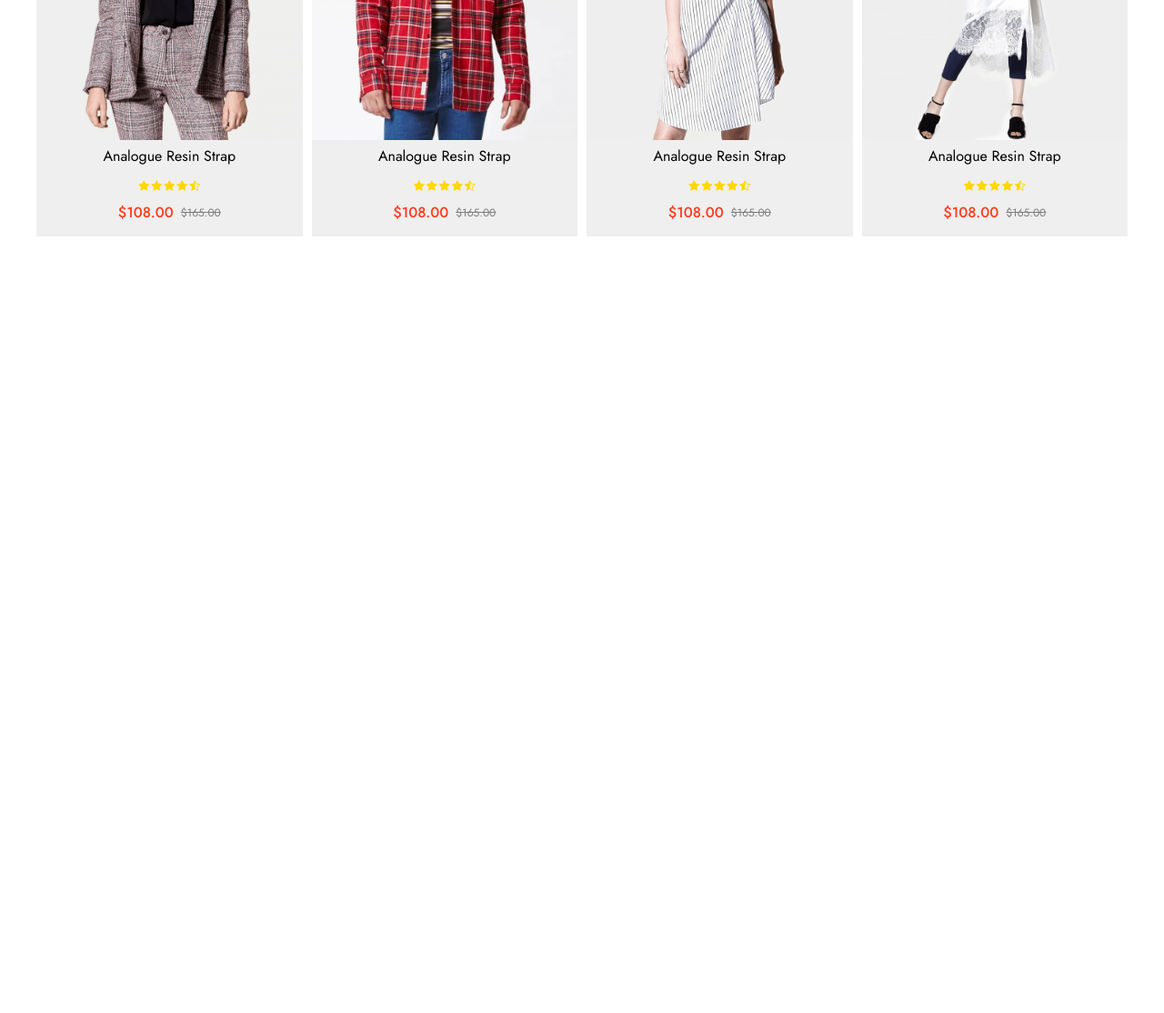
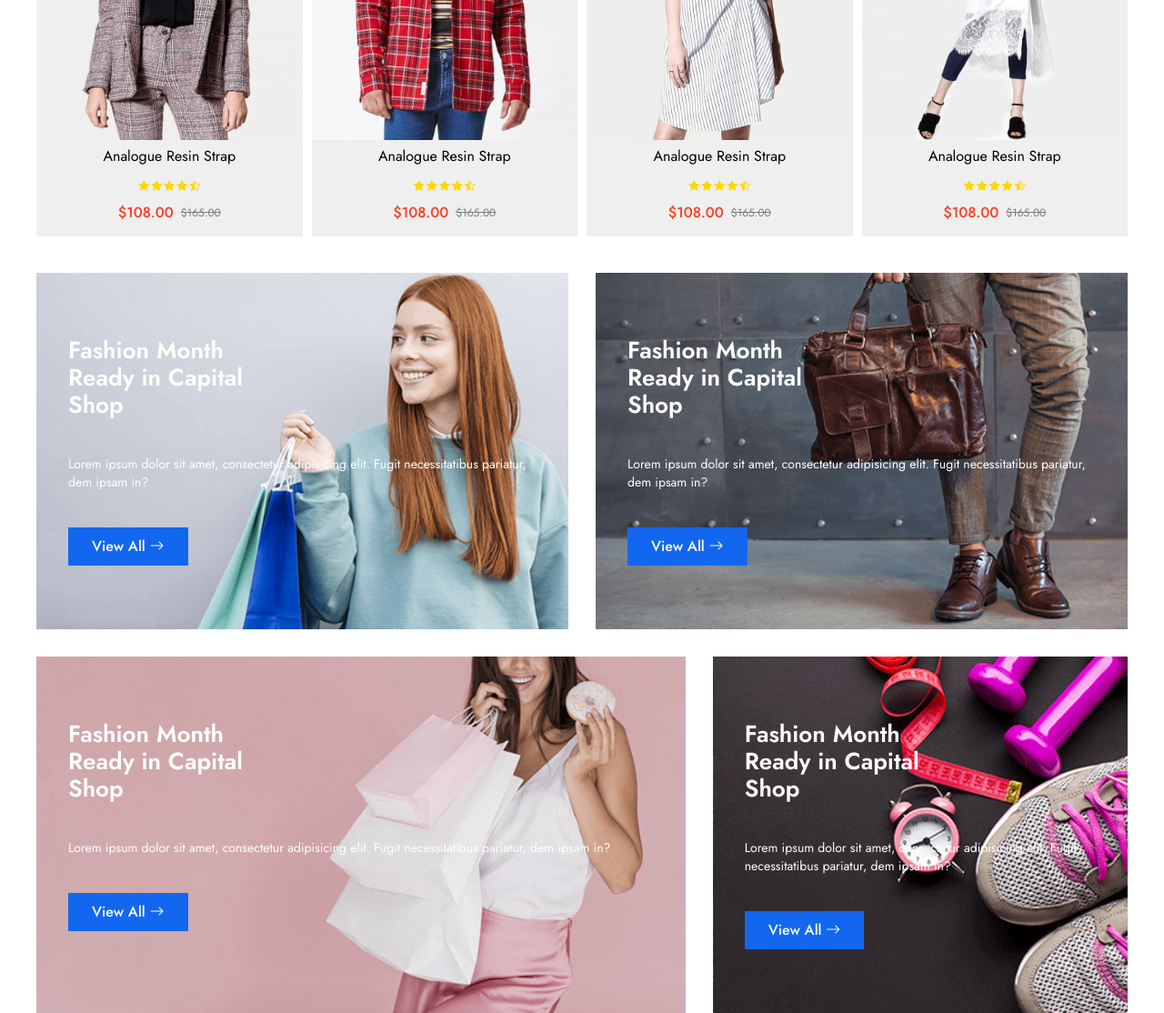
Before and after one commit to gokhanSucsuz/eCommerceProjectJS, a plain HTML site: page index.html in a window 1280 px wide. Shown: the part 1507-2621 px from the top of the page at 91% size. Before the commit the page ends 1807 px from the top, so only its background shows below. Drawn offline with nearby package versions, Linux system fonts and the light colour scheme.

Commit message:
campaign area finished

```diff
--- /dev/null
+++ b/css/components/campaign-item.css
@@ -0,0 +1,44 @@
+.campaigns .campaign-item {
+
+    padding: 70px 35px;
+    background-size: cover;
+    background-position: center;
+    flex: 1;
+    color: white;
+}
+
+.campaigns .campaign-item .campaign-title {
+    font-size: 26px;
+    font-weight: 600;
+    line-height: 30px;
+}
+
+.campaigns .campaign-item .campaign-description {
+    font-size: 14px;
+    margin: 40px 0;
+}
+
+.campaign-wrapper:nth-child(1) .campaign-item:nth-child(1) {
+    background-image: url(../../img/campaigns/banner1.png);
+}
+
+.campaign-wrapper:nth-child(1) .campaign-item:nth-child(2) {
+    background-image: url(../../img/campaigns/banner2.png);
+}
+
+.campaign-wrapper:nth-child(2) .campaign-item:nth-child(1) {
+    background-image: url(../../img/campaigns/banner3.png);
+    flex: 5;
+}
+
+.campaign-wrapper:nth-child(2) .campaign-item:nth-child(2) {
+    background-image: url(../../img/campaigns/banner4.png);
+    flex: 3;
+}
+
+@media (max-width: 768px) {
+    .campaigns .campaign-item {
+        flex: unset !important;
+        width: 100%;
+    }
+}
--- a/css/main.css
+++ b/css/main.css
@@ -11,6 +11,7 @@
 @import url(components/slider.css);
 @import url(components/category-item.css);
 @import url(components/product-item.css);
+@import url(components/campaign-item.css);
 
 /*! pages */
 @import url(pages/home.css);
--- a/css/pages/home.css
+++ b/css/pages/home.css
@@ -36,3 +36,13 @@
 }
 
 /*! product end */
+
+/*! campaign start */
+.campaigns .campaign-wrapper {
+    display: flex;
+    gap: 30px;
+    margin-top: 30px;
+    flex-wrap: wrap;
+}
+
+/*! campaign start */
--- a/index.html
+++ b/index.html
@@ -550,6 +550,57 @@
     </section>
     <!--! products end  -->
 
+    <!--! campaigns start  -->
+
+    <section class="campaigns">
+        <div class="container">
+            <div class="campaign-wrapper">
+                <div class="campaign-item">
+                    <h3 class="campaign-title">Fashion Month <br> Ready in Capital <br> Shop</h3>
+                    <p class="campaign-description">Lorem ipsum dolor sit amet, consectetur adipisicing elit. Fugit
+                        necessitatibus pariatur, dem ipsam in?</p>
+                    <a href="#" class="btn btn-primary">View All
+                        <i class="bi bi-arrow-right"></i>
+                    </a>
+
+                </div>
+                <div class="campaign-item">
+                    <h3 class="campaign-title">Fashion Month <br> Ready in Capital <br> Shop</h3>
+                    <p class="campaign-description">Lorem ipsum dolor sit amet, consectetur adipisicing elit. Fugit
+                        necessitatibus pariatur, dem ipsam in?</p>
+                    <a href="#" class="btn btn-primary">View All
+                        <i class="bi bi-arrow-right"></i>
+                    </a>
+
+                </div>
+
+            </div>
+            <div class="campaign-wrapper">
+                <div class="campaign-item">
+                    <h3 class="campaign-title">Fashion Month <br> Ready in Capital <br> Shop</h3>
+                    <p class="campaign-description">Lorem ipsum dolor sit amet, consectetur adipisicing elit. Fugit
+                        necessitatibus pariatur, dem ipsam in?</p>
+                    <a href="#" class="btn btn-primary">View All
+                        <i class="bi bi-arrow-right"></i>
+                    </a>
+
+                </div>
+                <div class="campaign-item">
+                    <h3 class="campaign-title">Fashion Month <br> Ready in Capital <br> Shop</h3>
+                    <p class="campaign-description">Lorem ipsum dolor sit amet, consectetur adipisicing elit. Fugit
+                        necessitatibus pariatur, dem ipsam in?</p>
+                    <a href="#" class="btn btn-primary">View All
+                        <i class="bi bi-arrow-right"></i>
+                    </a>
+
+                </div>
+
+            </div>
+        </div>
+    </section>
+
+    <!--! campaigns end  -->
+
 </body>
 
 </html>
```
